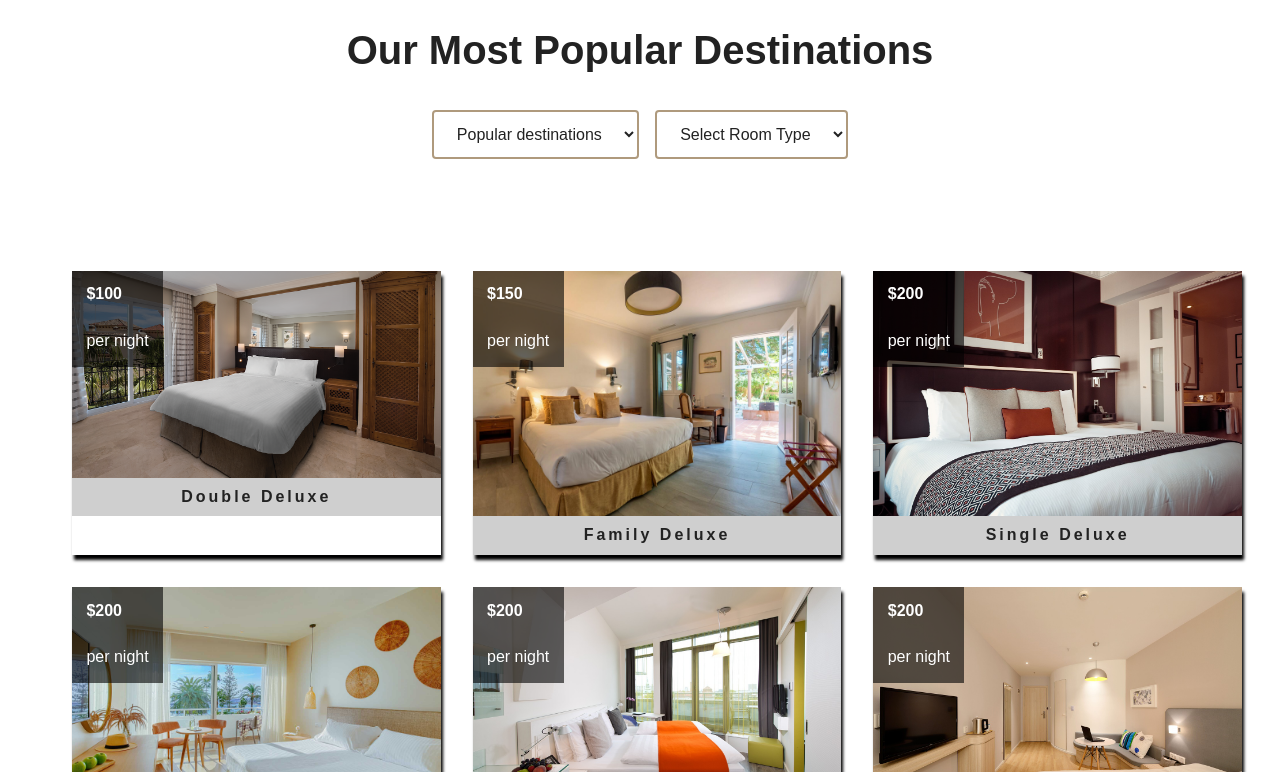
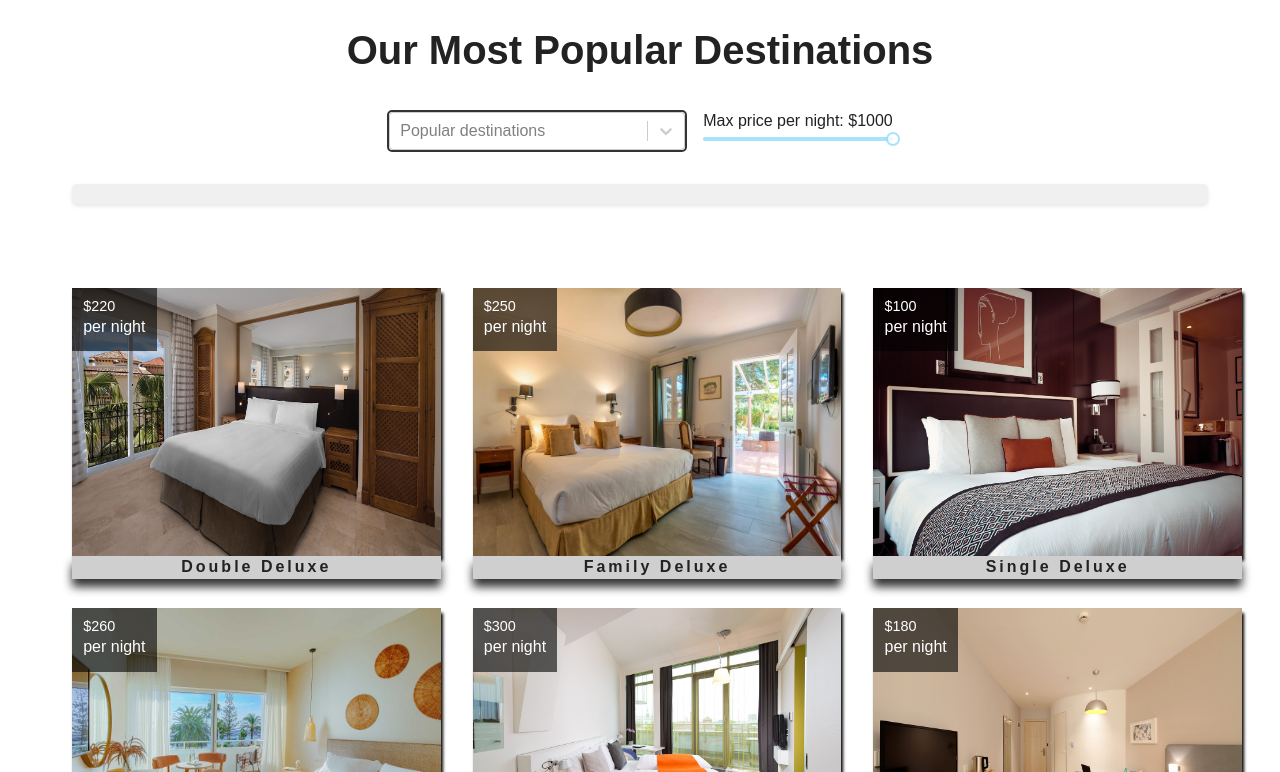
Before and after one commit to DiyanaR/Grandvisita, a React (Create React App) app: page /rooms in a window 1280 px wide. Shown: the part 708-1480 px from the top of the page. Built offline with nearby package versions, Linux system fonts and the light colour scheme.

Commit message:
nya tilläg

```diff
--- a/package.json
+++ b/package.json
@@ -11,6 +11,7 @@
     "bootstrap": "^5.3.3",
     "emailjs-com": "^3.2.0",
     "leaflet": "^1.9.4",
+    "rc-slider": "^10.6.2",
     "react": "^18.3.1",
     "react-datepicker": "^6.9.0",
     "react-dom": "^18.3.1",
@@ -18,6 +19,7 @@
     "react-leaflet": "^4.2.1",
     "react-router-dom": "^6.23.1",
     "react-scripts": "5.0.1",
+    "react-select": "^5.8.0",
     "react-slick": "^0.30.2",
     "slick-carousel": "^1.8.1",
     "web-vitals": "^2.1.4"
--- a/src/App.css
+++ b/src/App.css
@@ -292,6 +292,7 @@ h6 {
   box-shadow: var(--lightShadow);
   transition: var(--mainTransition);
   text-decoration: none;
+  margin-bottom: 20px;
 }
 
 .room:hover {
@@ -303,8 +304,9 @@ h6 {
 }
 .img-container img {
   width: 100%;
-  height: auto;
+  height: 100%;
   display: block;
+  /* object-fit: cover; */
   transform: var(--mainTransition);
 }
 
@@ -314,10 +316,10 @@ h6 {
   left: 0;
   background: rgba(0, 0, 0, 0.6);
   color: var(--mainWhite);
-  padding: 0.8rem 0.9rem 0.9rem;
+  padding: 0.5rem 0.7rem 0.8rem;
 }
 
-.price-top h5 {
+.pricetop-list h5 {
   margin-bottom: 0;
   font-size: 0.9rem;
   font-weight: 300;
@@ -337,11 +339,10 @@ h6 {
 
 .room-info {
   background: var(--darkGrey);
-  text-transform: capitalize;
-  padding: 0.5rem 0;
   text-align: center;
   font-weight: 700;
   letter-spacing: var(--mainSpacing);
+  box-shadow: 0 8px 10px rgba(0, 0, 0, 0.8);
 }
 
 .single-room {
@@ -358,6 +359,7 @@ h6 {
 }
 .single-room-images img {
   width: 100%;
+  height: 100%;
   display: block;
 }
 .single-room-info {
@@ -398,7 +400,7 @@ h6 {
 }
 
 .roomslist {
-  padding: 5rem 0;
+  padding: 4rem 0;
 }
 .roomslist-center {
   width: 80vw;
@@ -522,10 +524,10 @@ h6 {
   background-color: var(--primaryColor);
   color: var(--mainWhite);
 }
-
+/*
 .roomslist {
   margin-top: 2rem;
-}
+} */
 
 .roomslist-center {
   display: grid;
@@ -641,3 +643,21 @@ h6 {
   margin-top: 20px;
   color: green;
 }
+
+.selected-location {
+  font-size: 1.5rem;
+  color: #333;
+  background-color: #f0f0f0;
+  padding: 10px 20px;
+  border-radius: 5px;
+  text-align: center;
+  margin: 20px 0;
+  box-shadow: 0 2px 4px rgba(0, 0, 0, 0.1);
+}
+
+.dropdown,
+.search-input {
+  width: 300px;
+  border: 2px solid #333;
+  border-radius: 5px;
+}
--- a/src/App.js
+++ b/src/App.js
@@ -8,7 +8,8 @@ import SearchPage from "./components/SearchPage";
 import Contact from "./pages/Contact";
 import Error from "./pages/Error";
 import Navbar from "./components/Navbar";
-import Restaurant from "./pages/Resturant";
+import Footer from "./components/Footer";
+
 import { RoomProvider } from "./RoomProvider";
 
 function App() {
@@ -22,10 +23,11 @@ function App() {
           <Route path="/rooms/:slug" element={<SingleRoom />} />
           <Route path="/search" element={<SearchPage />} />
           <Route path="/contact" element={<Contact />} />
-          <Route path="/resturant" element={<Restaurant />} />
+
           <Route path="*" element={<Error />} />
         </Routes>
       </RoomProvider>
+      <Footer />
     </Router>
   );
 }
--- a/src/pages/Home.js
+++ b/src/pages/Home.js
@@ -4,7 +4,6 @@ import Banner from "../components/Banderol";
 import { Link } from "react-router-dom";
 import Benefit from "../components/Benefit";
 import PopularRooms from "../components/PopularRooms";
-import Footer from "../components/Footer";
 
 function Home() {
   return (
@@ -22,7 +21,6 @@ function Home() {
 
       <Benefit />
       <PopularRooms />
-      <Footer />
     </>
   );
 }
--- a/src/pages/Resturant.js
+++ b/src/pages/Resturant.js
@@ -1,11 +1,28 @@
 import React from "react";
 
-function resturant() {
+function RestaurantList({ restaurants }) {
   return (
-    <>
-      <div>hej</div>
-    </>
+    <section className="restaurants-list">
+      <h2>Restaurants</h2>
+      <div className="restaurants-list-center">
+        {restaurants.length > 0 ? (
+          restaurants.map((restaurant, index) => (
+            <article key={index} className="restaurant">
+              <div className="img-container">
+                <img src={restaurant.image} alt={restaurant.name} />
+              </div>
+              <div className="restaurant-info">
+                <h3>{restaurant.name}</h3>
+                <p>{restaurant.address}</p>
+              </div>
+            </article>
+          ))
+        ) : (
+          <div>No restaurants available</div>
+        )}
+      </div>
+    </section>
   );
 }
 
-export default resturant;
+export default RestaurantList;
--- a/src/pages/Rooms.js
+++ b/src/pages/Rooms.js
@@ -1,16 +1,18 @@
 import React, { useCallback, useEffect, useState } from "react";
 import Hero from "../components/Hero";
 import Banner from "../components/Banderol";
+import Select from "react-select";
+import Slider from "rc-slider";
+import "rc-slider/assets/index.css";
 import { Link } from "react-router-dom";
 import roomsData from "../Rooms.json";
-import resturantData from "../Resturant.json";
 
 function FilterForm() {
   const [searchTerm, setSearchTerm] = useState("");
-  const [roomType, setRoomType] = useState("");
   const [filteredRooms, setFilteredRooms] = useState([]);
-  const [filteredRestaurants, setFilteredRestaurants] = useState([]);
+  const [selectedLocation, setSelectedLocation] = useState("");
   const [rooms, setRooms] = useState([]);
+  const [maxPrice, setMaxPrice] = useState(1000);
 
   useEffect(() => {
     setRooms(roomsData);
@@ -30,23 +32,25 @@ function FilterForm() {
         room.location.country
           .toLowerCase()
           .includes(searchCountry.toLowerCase());
-      const typeMatches = !roomType || room.type === roomType;
-      return (cityMatched || countryMatches) && typeMatches;
+      const priceMatches = room.price <= maxPrice;
+
+      return cityMatched && countryMatches && priceMatches;
     });
 
     setFilteredRooms(filtered);
-  }, [rooms, searchTerm, roomType]);
+  }, [rooms, searchTerm, maxPrice]);
 
   useEffect(() => {
     filterRooms();
-  }, [searchTerm, roomType, filterRooms]);
+  }, [searchTerm, maxPrice, filterRooms]);
 
-  const handleSearchChange = (e) => {
-    setSearchTerm(e.target.value);
+  const handleSearchChange = (selectedOption) => {
+    setSearchTerm(selectedOption ? selectedOption.value : "");
+    setSelectedLocation(selectedOption ? selectedOption.label : "");
   };
 
-  const handleRoomTypeChange = (e) => {
-    setRoomType(e.target.value);
+  const handlePriceChange = (value) => {
+    setMaxPrice(value);
   };
 
   return (
@@ -62,43 +66,51 @@ function FilterForm() {
       <div className="search-container">
         <h1 className="section-title">Our Most Popular Destinations</h1>
         <form className="search-form" onSubmit={(e) => e.preventDefault()}>
-          <select
+          <Select
             className="dropdown"
-            value={searchTerm}
+            options={[
+              { label: "Popular destinations", value: "" },
+              { label: "Cyprus - Ayia Napa", value: "Cyprus, Ayia Napa" },
+              { label: "France - Paris", value: "France, Paris" },
+              { label: "Greece - Athen", value: "Greece, Athen" },
+              { label: "Italy - Rome", value: "Italy, Rome" },
+              { label: "Croatia - Zagreb", value: "Croatia, Zagreb" },
+              { label: "Malta - Valletta", value: "Malta, Valletta" },
+              { label: "Portugal - Lisbon", value: "Portugal, Lisbon" },
+              { label: "Slovakia - Poprad", value: "Slovakia, Poprad" },
+              { label: "Spain - Marbella", value: "Spain, Marbella" },
+              { label: "Germany - Munich", value: "Germany, Munich" },
+            ]}
+            value={
+              selectedLocation
+                ? { label: selectedLocation, value: searchTerm }
+                : null
+            }
             onChange={handleSearchChange}
-          >
-            <option>Popular destinations</option>
-            <option value="Cyprus, Ayia Napa">Cyprus - Ayia Napa</option>
-            <option value="France, Paris">France - Paris</option>
-            <option value="Greece, Athen">Greece - Athen</option>
-            <option value="Italy, Rome">Italy - Rome</option>
-            <option value="Croatia, Zagreb">Croatia - Zagreb </option>
-            <option value="Malta, Valletta">Malta - Valletta</option>
-            <option value="Portugal, Lisbon">Portugal - Lisbon</option>
-            <option value="Slovakia, Poprad">Slovakia - Poprad</option>
-            <option value="Spain, Marbella">Spain - Marbella</option>
-            <option value="Germany, Munich">Germany - Munich</option>
-          </select>
-          <select
-            className="search-input"
-            value={roomType}
-            onChange={handleRoomTypeChange}
-          >
-            <option value="">Select Room Type</option>
-            <option value="Single Deluxe">Single Deluxe</option>
-            <option value="Double Deluxe">Double Deluxe</option>
-            <option value="Family Deluxe">Family Deluxe</option>
-          </select>
+            placeholder="Popular destinations"
+          />
+
+          <div className="price-filter">
+            <label>Max price per night: ${maxPrice}</label>
+            <Slider
+              min={0}
+              max={1000}
+              step={10}
+              value={maxPrice}
+              onChange={handlePriceChange}
+            />
+          </div>
         </form>
+
+        <p className="selected-location"> {selectedLocation}</p>
 
         <section className="roomslist">
           <div className="roomslist-center">
-            {filteredRooms.length > 0 || searchTerm || roomType ? (
+            {filteredRooms.length > 0 || searchTerm ? (
               filteredRooms.map((room) => (
                 <article key={room.id} className="room">
                   <Link to={`/rooms/${room.id}`} className="img-container">
                     <img src={`/${room.images[0]}`} alt={room.name} />
-
                     <div className="pricetop-list">
                       <h5>${room.price}</h5>
                       <p>per night</p>
@@ -112,29 +124,6 @@ function FilterForm() {
             )}
           </div>
         </section>
-        <section className="restaurants-list">
-          <h2>Restaurants</h2>
-          <div className="restaurants-list-center">
-            {filteredRestaurants.length > 0 ? (
-              filteredRestaurants.map((restaurant) => (
-                <article key={restaurant.id} className="restaurant">
-                  <Link
-                    to={`/restaurants/${restaurant.id}`}
-                    className="img-container"
-                  >
-                    <img
-                      src={`/${restaurant.images[0]}`}
-                      alt={restaurant.name}
-                    />
-                  </Link>
-                  <p className="restaurant-info">{restaurant.name}</p>
-                </article>
-              ))
-            ) : (
-              <div>No restaurants available</div>
-            )}
-          </div>
-        </section>
       </div>
     </>
   );
```
Also changed, not shown: src/Rooms.json (+28 -28 lines), 1 other file (tests, documents, lock files or other folders).
